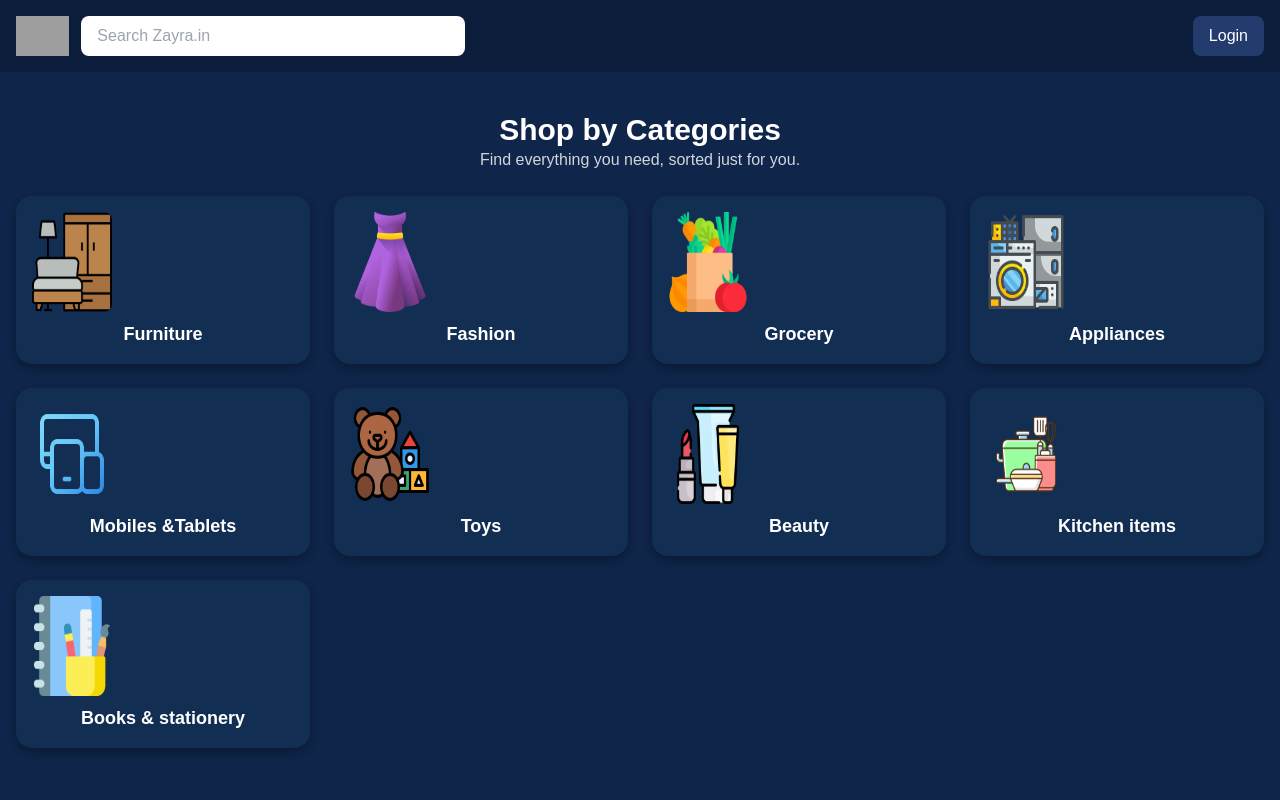
After one commit to DEVIKA1607-cyber/zayra_project, a Django app: page /products/categories/ in a window 1280 px wide. The commit adds this page. Run offline with Django 4.2, Linux system fonts and the light colour scheme; data comes from the database, SQL or seed files in the repository; both versions use the stored data as it was after the commit; some libraries are stand-ins or nearby versions; grey boxes are pictures that could not be loaded.

Commit message:
Success!

```diff
--- /dev/null
+++ b/products/templates/products/categories.html
@@ -0,0 +1,74 @@
+{% load static %}
+
+<!DOCTYPE html>
+<html lang="en">
+<head>
+  <meta charset="UTF-8" />
+  <meta name="viewport" content="width=device-width, initial-scale=1.0"/>
+  <title>Zayra Categories</title>
+  <script src="https://cdn.tailwindcss.com"></script>
+  <style>
+    body {
+      background-color: #0f2549;
+      color: white;
+      font-family: Arial, sans-serif;
+    }
+    .category-card {
+      background-color: #122f53;
+      border-radius: 1rem;
+      padding: 1rem;
+      text-align: center;
+      box-shadow: 0 4px 8px rgba(0,0,0,0.3);
+      transition: transform 0.2s ease-in-out;
+      align-items: center;
+    }
+    .category-card:hover {
+      transform: scale(1.05);
+    }
+    .category-card img {
+        align-content: center;
+      width: 80px;
+      height: 100px;
+      object-fit:fill;
+      border-radius: 0.5rem;
+      margin-bottom: 0.5rem;
+    }
+  </style>
+</head>
+<body>
+
+  <!-- Navbar -->
+  <header class="bg-[#0c1d3c] p-4 flex items-center justify-between">
+    <div class="flex items-center gap-3">
+      <img src="https://i.imgur.com/LxX2bWv.png" alt="Zayra Logo" class="h-10 w-auto" />
+      <input type="text" placeholder="Search Zayra.in" class="px-4 py-2 w-96 rounded-lg text-black"/>
+    </div>
+    <button class="bg-[#243b6d] text-white px-4 py-2 rounded-lg">Login</button>
+  </header>
+
+  <!-- Page Heading -->
+  <div class="text-center mt-10 mb-6">
+    <h1 class="text-3xl font-bold">Shop by Categories</h1>
+    <p class="text-gray-300">Find everything you need, sorted just for you.</p>
+  </div>
+
+  <!-- Categories Grid -->
+  <div class="max-w-7xl mx-auto px-4 grid grid-cols-1 sm:grid-cols-2 md:grid-cols-3 lg:grid-cols-4 gap-6 mb-10">
+    {% for category in categories %}
+      <a href="{% url 'products:products_by_category' category.id %}" style="text-decoration: none; color: inherit;">
+        <div class="category-card">
+          {% if category.image %}
+            <img src="{{ category.image.url }}" alt="{{ category.name }}">
+          {% else %}
+            <img src="{% static 'images/default-category.jpg' %}" alt="{{ category.name }}">
+          {% endif %}
+          <span class="block text-lg font-semibold mt-2">{{ category.name }}</span>
+        </div>
+      </a>
+    {% endfor %}
+  </div>
+
+
+
+</body>
+</html>
--- a/products/urls.py
+++ b/products/urls.py
@@ -4,7 +4,9 @@ from . import views
 app_name = 'products'
 
 urlpatterns = [
-    path(' ', views.homepage, name='homepage'),
+    path('', views.homepage, name='homepage'),
     path('category/<int:category_id>/', views.products_by_category, name='products_by_category'),
     path('product/<int:pk>/', views.product_detail, name='product_detail'),
+    path('categories/', views.category_view, name='categories'),
+
 ]
--- a/products/views.py
+++ b/products/views.py
@@ -26,3 +26,7 @@ def product_detail(request, pk):
         'product': product,
         'wishlist_products': wishlist_products,
     })
+
+def category_view(request):
+    categories = Category.objects.all()
+    return render(request, 'products/categories.html', {'categories': categories})
```
Also changed, not shown: products/templates/products/homepage.html (+12 -9 lines), db.sqlite3.
